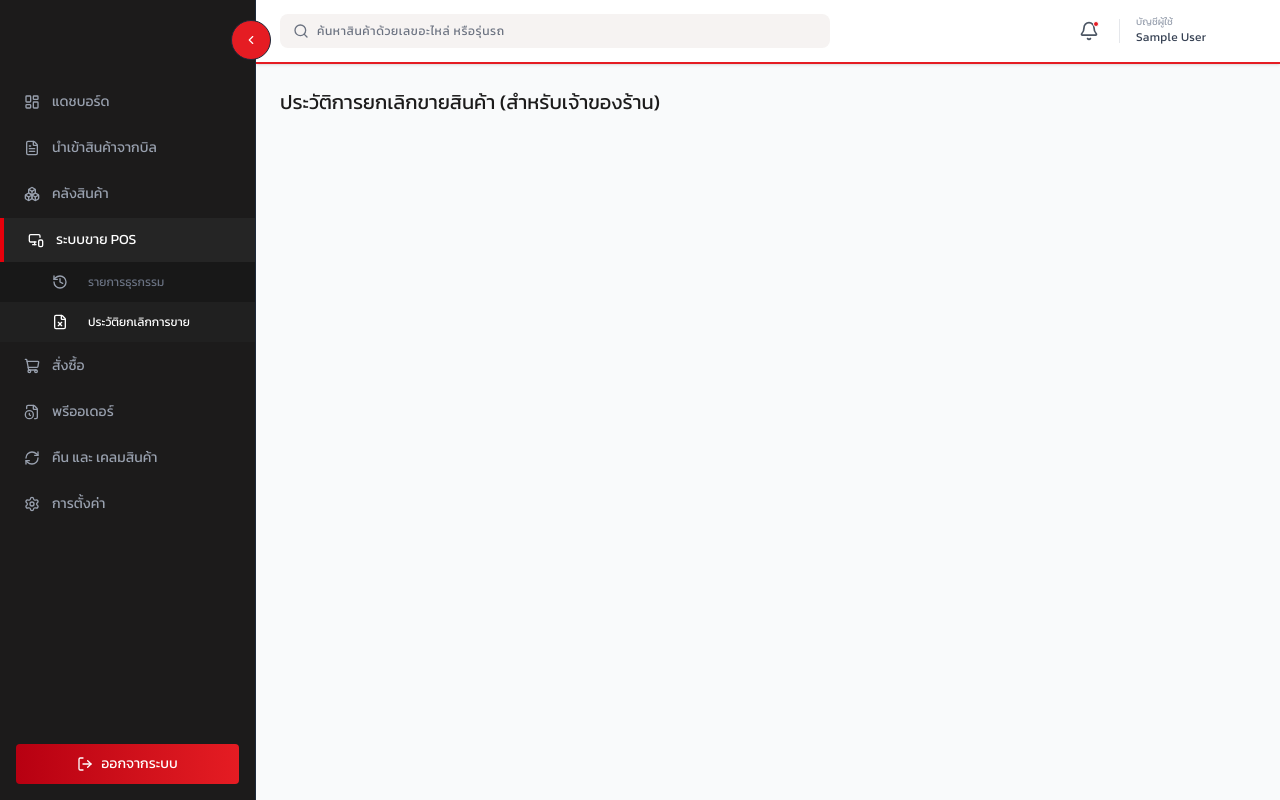
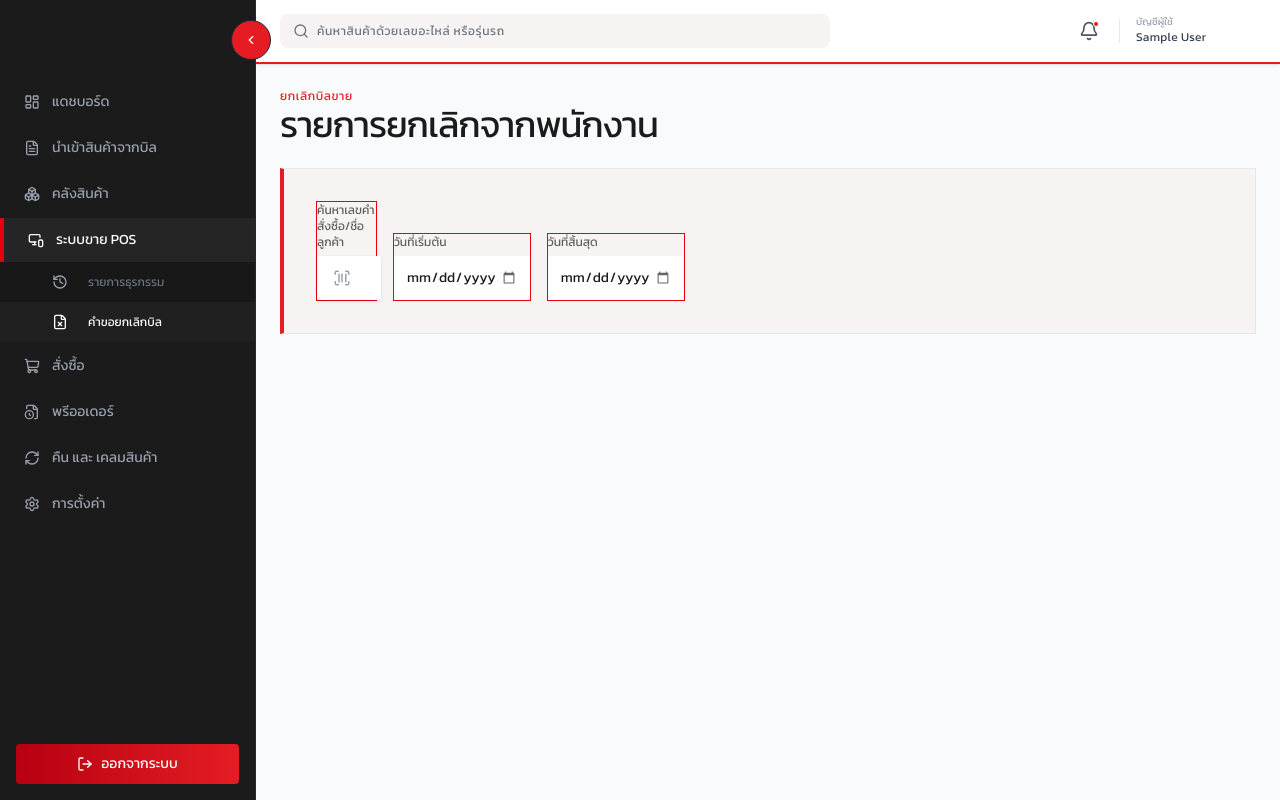
Before and after one commit to pidsana42-lgtm/AutoParts-Retail-Management-Web-Application, a React (Vite) app in the folder frontend/: page /owner/pos/sales_cancellation_history in a window 1280 px wide. Built offline with nearby package versions, Linux system fonts and the light colour scheme; no server answers; sample sign-in values are in the browser's storage.

Commit message:
feat(sale_cancel_requests_owner): add mockup UI for sales cancellation history page

```diff
--- a/frontend/src/app/app_router.tsx
+++ b/frontend/src/app/app_router.tsx
@@ -108,6 +108,10 @@ export default function AppRouter(): React.JSX.Element {
         {/* ----------------------------------------------------------- */}
 
         {/* -------- เพิ่ม Route สำหรับ POS -------- */}
+
+        {/* ทุกคนใช้งาน */}
+        <Route path="/owner/pos/pos" element={isAdminOrOwner ? <Pos /> : <Navigate to={firstMenuPath} replace />} />
+        <Route path="/owner/pos/sales_history" element={isAdminOrOwner ? <SalesHistory /> : <Navigate to={firstMenuPath} replace />} />
         <Route path="/employee/pos/pos" element={<Pos />} />
         <Route path="/employee/pos/sales_history" element={<SalesHistory />} />
 
--- a/frontend/src/app/employee/pos/sales_cancellation_history.tsx
+++ b/frontend/src/app/employee/pos/sales_cancellation_history.tsx
@@ -87,7 +87,7 @@ const SalesCancellationHistory: React.FC = () => {
           <div className="flex flex-col sm:flex-row sm:items-end justify-between gap-4">
             <div>
               <Text variant="xs" className="text-[#E51C23] uppercase tracking-wider mb-0">
-                บันทึกบิลขาย เคลม/คืน สินค้า
+                ยกเลิกบิลขาย
               </Text>
               <Heading level="h1" weight="normal" className="mb-0 text-[#1C1B1B]">
                 ประวัติการยกเลิกขายสินค้า
--- a/frontend/src/app/owner/pos/sales_cancellation_history.tsx
+++ b/frontend/src/app/owner/pos/sales_cancellation_history.tsx
@@ -1,12 +1,72 @@
-import React from 'react';
+import React from "react";
+import Text from "../../../components/elements/text";
+import Heading from "../../../components/elements/heading";
+import { Card, CardContent } from "../../../components/elements/card";
+import { ScanBarcode } from "lucide-react";
+import Input from "../../../components/elements/input";
 
 const OwnerSalesCancellationHistory: React.FC = () => {
   return (
-    <div className="p-6">
-      <h1 className="text-xl font-normal text-[#1C1B1B]">
-        ประวัติการยกเลิกขายสินค้า (สำหรับเจ้าของร้าน)
-      </h1>
-    </div>
+    // main container with padding and vertical spacing
+    <main className="space-y-6 p-6">
+      {/* Header ส่วนหัวของหน้า */}
+      <header>
+        <Text variant="xs" className="text-[#E51C23] uppercase tracking-wider mb-0">
+          ยกเลิกบิลขาย
+        </Text>
+        <Heading level="h1" weight="normal" className="mb-0 text-[#1C1B1B]">
+          รายการยกเลิกจากพนักงาน
+        </Heading>
+      </header>
+
+      {/* Filter Bar */}
+      <Card className="bg-[#F6F3F2] rounded-none shadow-none border-y border-r border-gray-200 border-l-4 border-l-[#E51C23] overflow-hidden">
+        <CardContent className="p-6 md:p-8">
+          <div className="grid grid-cols-1 md:grid-cols-12 gap-4 items-end">
+
+            {/* ค้นหาเลขคำสั่งซื้อ/ชื่อลูกค้า */}
+            <div className="md:col-span3 flex flex-col gap-1.5 border border-red-600">
+              <Text variant="xs" className="text-[#5F5E5E]">ค้นหาเลขคำสั่งซื้อ/ชื่อลูกค้า</Text>
+              <div className="relative flex-1">
+                <ScanBarcode className="absolute left-4 top-1/2 -translate-y-1/2 text-gray-400 z-10" size={18} />
+                <Input
+                  //value={searchQuery}
+                  //onChange={(e) => setSearchQuery(e.target.value)}
+                  placeholder="สแกนบาร์โค้ด / INV-2024-XXX หรือ ชื่อลูกค้า"
+                  className="w-full h-11 bg-white border border-gray-200 rounded-none pl-12 pr-4 text-sm text-[#1C1B1B] font-light focus:outline-none focus:border-red-500 shadow-sm" />
+              </div>
+            </div>
+
+            {/* วันที่เริ่มต้น */}
+            <div className="md:col-span-2 flex flex-col gap-1.5 border border-red-600">
+              <Text variant="xs" className="text-[#5F5E5E]">วันที่เริ่มต้น</Text>
+              <Input
+                type="date"
+                //value={startDate}
+                //onChange={(e) => setStartDate(e.target.value)}
+                className="bg-white border-none rounded-none h-11 text-sm font-normal text-[#1C1B1B] px-3 shadow-none cursor-pointer"
+              />
+            </div>
+
+            {/* วันที่สิ้นสุด */}
+            <div className="md:col-span-2 flex flex-col gap-1.5 border border-red-600">
+              <Text variant="xs" className="text-[#5F5E5E]">วันที่สิ้นสุด</Text>
+              <Input
+                type="date"
+                //value={endDate}
+                //onChange={(e) => setEndDate(e.target.value)}
+                className="bg-white border-none rounded-none h-11 text-sm font-normal text-[#1C1B1B] px-3 shadow-none cursor-pointer"
+              />
+            </div>
+
+
+
+          </div>
+        </CardContent>
+      </Card>
+
+      {/* สภาพแวดล้อมสำหรับใส่ ตาราง/Filter/การ์ดข้อมูล ต่อด้านล่างตรงนี้ */}
+    </main>
   );
 };
 
--- a/frontend/src/config/menu.ts
+++ b/frontend/src/config/menu.ts
@@ -106,20 +106,38 @@ export const getMenuByRole = (role: string): MenuItem[] => {
     .filter((menu) => menu.roles.includes(currentRole))
     // 2. ปรับแต่ง Path ของเมนูย่อยให้ตรงตาม Role
     .map((menu) => {
-      if (!menu.subs) return menu;
+      let updatedMenu = { ...menu };
 
+      // 1. สลับ Main Path ของ POS ตาม Role
+      if (menu.path.includes("/pos/pos")) {
+        updatedMenu.path = isOwnerOrAdmin ? "/owner/pos/pos" : "/employee/pos/pos";
+      }
+
+      if (!updatedMenu.subs) return updatedMenu;
+
+      // 2. สลับ Sub-menu Path & Label ตาม Role
       return {
-        ...menu,
-        subs: menu.subs.map((sub) => {
-          // เช็กจาก Keyword ใน Path แทนการเช็ก Label ไทย (เพื่อความปลอดภัยหากมีการเปลี่ยนชื่อเมนู)
+        ...updatedMenu,
+        subs: updatedMenu.subs.map((sub) => {
           if (sub.path.includes("sales_cancellation_history")) {
             return {
               ...sub,
+              label: isOwnerOrAdmin ? "คำขอยกเลิกบิล" : "ประวัติยกเลิกการขาย",
               path: isOwnerOrAdmin
                 ? "/owner/pos/sales_cancellation_history"
                 : "/employee/pos/sales_cancellation_history",
             };
           }
+
+          if (sub.path.includes("sales_history")) {
+            return {
+              ...sub,
+              path: isOwnerOrAdmin
+                ? "/owner/pos/sales_history"
+                : "/employee/pos/sales_history",
+            };
+          }
+
           return sub;
         }),
       };
```
